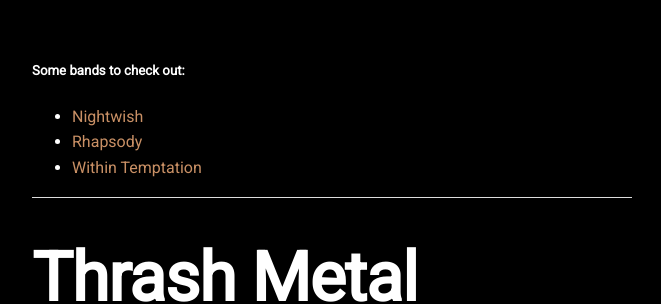
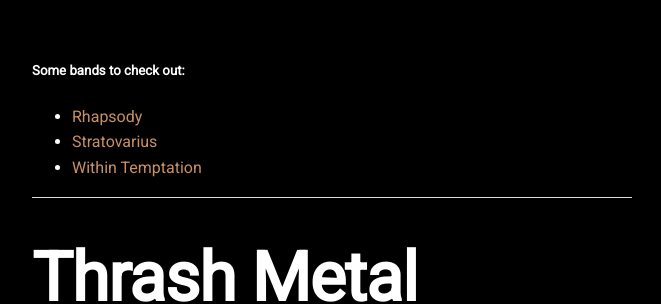
Before and after one commit to Noeska/illegiblesemantics, a Jekyll site: the page built from projects/proj-2.md, in a window 1280 px wide and 900 px high, scrolled down 5911 px. Shown: the part 153-457 px from the top of the window, without its empty margins (308-969 px from the left). Built offline with Jekyll 4.4.1, drawn with Linux system fonts in a browser that asks for light colours; nearby versions of some CDN libraries.

Commit message:
Update proj-2.md

```diff
--- a/projects/proj-2.md
+++ b/projects/proj-2.md
@@ -113,8 +113,8 @@
 ![Symphonic](..\assets\img\projects\proj-2\symphonic.jpg)
 
 ##### Some bands to check out:
-- <a href="https://open.spotify.com/track/2VvmryAbIRod1FwZHtwqC5?si=d9d1f1b8e9674014" target="_blank" rel="noopener"><span>Nightwish</span></a>
 - <a href="https://open.spotify.com/track/2Wy6uQOX2y45ooKuQb7Q9B?si=404de5e28d6f47d4" target="_blank" rel="noopener"><span>Rhapsody</span></a>
+- <a href="https://open.spotify.com/track/7uNhbkrxgLJOebuWvA1dda?si=2351ec29bcdc41fc" target="_blank" rel="noopener"><span>Stratovarius</span></a>
 - <a href="https://open.spotify.com/track/140cSu65JC8smYw53nPP0q?si=33e92f6975b94c67" target="_blank" rel="noopener"><span>Within Temptation</span></a>
 
 ---
```
